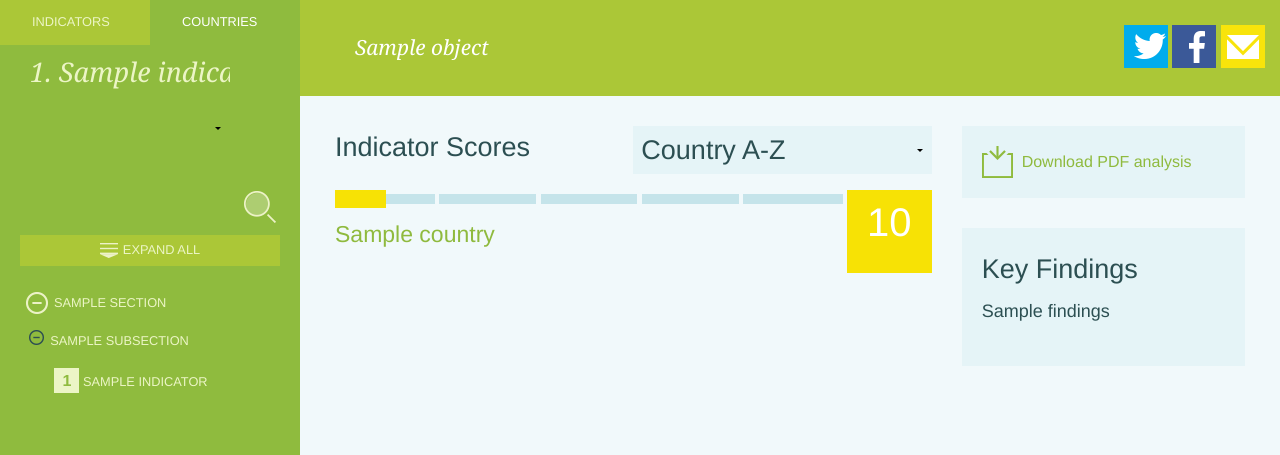
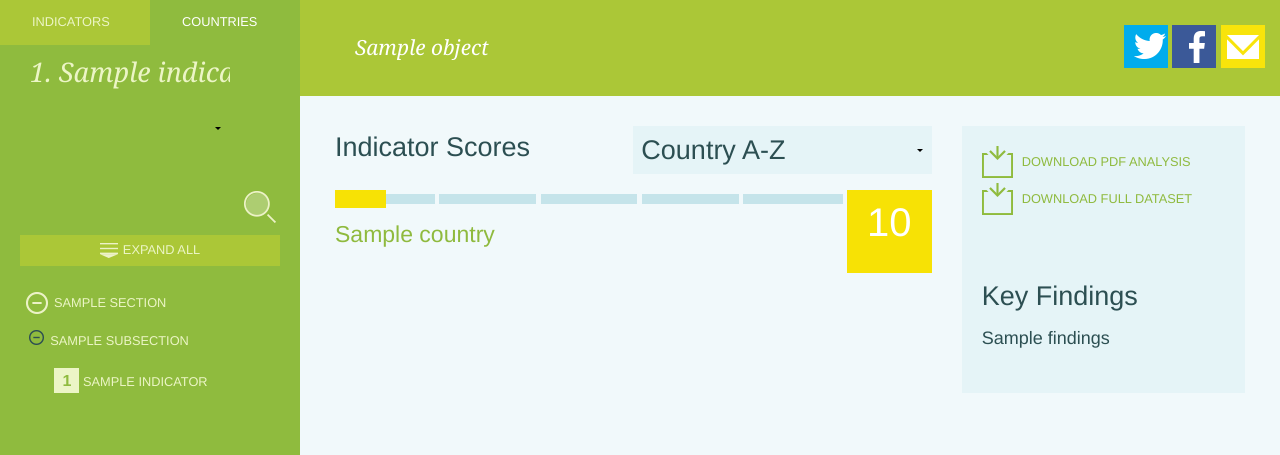
Before and after one commit to sunlightlabs/mptindicators, a Django app: template mptindicators/scorecard/templates/scorecard/section_detail.html in a window 1280 px wide. Shown: the part 100-555 px from the top of the page. Run offline with Django 3.2, Linux system fonts and the light colour scheme; the template is opened without the code that fills it: most values are stand-ins (such as "Sample title", 1, 10 or a date in 2020); parts of the project's set-up code (start-up, migrations or seed data) failed here and were passed over; some libraries are stand-ins or nearby versions.

Commit message:
Update download links

```diff
--- a/mptindicators/scorecard/templates/scorecard/base.html
+++ b/mptindicators/scorecard/templates/scorecard/base.html
@@ -145,7 +145,7 @@
 					<li><a href="{% url 'scorecard_methodology' %}">Methodology</a></li>
 					<li><a href="{% url 'scorecard_contributors' %}">Contributors</a></li>
 					<li><a href="{% url 'scorecard_faq' %}">FAQ</a></li>
-					<li><a class="download" href="http://assets.sunlightfoundation.com.s3.amazonaws.com/mpt/MPT%20-%20Campaign%20Finance%20Indicators%20Key%20Findings.pdf">Download PDF Analysis</a></li>
+					<li><a class="download" href="http://assets.sunlightfoundation.com.s3.amazonaws.com/mpt/MPT-Campaign-Finance-Indicators-Key-Findings.pdf">Download PDF Analysis</a></li>
 				</ul>
                 <ul class="partner-logos">
                     <li>
--- a/mptindicators/scorecard/templates/scorecard/country_detail.html
+++ b/mptindicators/scorecard/templates/scorecard/country_detail.html
@@ -47,7 +47,7 @@
 					<aside class="aside-content-block meta-nav-indicators">
 						<h3>Learn more</h3>
 						<ul class="no-bullet">
-							<li><a class="icon download" href="{% url 'scorecard_country_data' country.code %}">Download data</a></li>
+							<li><a class="icon download" href="http://assets.sunlightfoundation.com.s3.amazonaws.com/mpt/bulk.zip">Download full dataset</a></li>
 							<li><a class="icon country-details" href="https://www.globalintegrity.org/research/{{ country.gi_name }}/">Country details</a></li>
 
 						</ul>
--- a/mptindicators/scorecard/templates/scorecard/index.html
+++ b/mptindicators/scorecard/templates/scorecard/index.html
@@ -50,7 +50,7 @@
 							<li><a href="{% url 'scorecard_methodology' %}">Methodology</a></li>
 							<li><a href="{% url 'scorecard_contributors' %}">Contributors</a></li>
 							<li><a href="{% url 'scorecard_faq' %}">FAQ</a></li>
-							<li><a class="icon download" href="http://assets.sunlightfoundation.com.s3.amazonaws.com/mpt/MPT%20-%20Campaign%20Finance%20Indicators%20Key%20Findings.pdf">Download PDF analysis</a></li>
+							<li><a class="icon download" href="http://assets.sunlightfoundation.com.s3.amazonaws.com/mpt/MPT-Campaign-Finance-Indicators-Key-Findings.pdf">Download PDF analysis</a></li>
 
 						</ul>
 					</aside>
--- a/mptindicators/scorecard/templates/scorecard/section_detail.html
+++ b/mptindicators/scorecard/templates/scorecard/section_detail.html
@@ -40,7 +40,7 @@
                                             <span class="ticks"></span>
                                         </span>
 
-                                        <h4><a href="">{{ aggregate.country.name }}</a></h4>
+                                        <h4><a href="{% url 'scorecard_country' aggregate.country.code %}">{{ aggregate.country.name }}</a></h4>
                                     </div>
                                 </div>
                             </li>
@@ -48,8 +48,11 @@
                     </ul>
                 </div>
                 <div class="columns small-4">
-                    <aside class="aside-content-block meta-nav-indicators inline">
-                        <a class="icon download" href="{% url 'scorecard_methodology' %}">Download PDF analysis</a>
+                    <aside class="aside-content-block meta-nav-indicators">
+                        <ul class="no-bullet">
+                            <li><a class="icon download" href="http://assets.sunlightfoundation.com.s3.amazonaws.com/mpt/MPT-Campaign-Finance-Indicators-Key-Findings.pdf">Download PDF analysis</a></li>
+                            <li><a class="icon download" href="http://assets.sunlightfoundation.com.s3.amazonaws.com/mpt/bulk.zip">Download full dataset</a></li>
+                        </ul>
                     </aside>
                     <aside class="aside-content-block meta-nav-indicators">
                         <h3>Key Findings</h3>
```
Also changed, not shown: mptindicators/scorecard/templates/scorecard/indicator_detail.html (+5 -2 lines), mptindicators/scorecard/templates/scorecard/subsection_detail.html (+5 -2 lines).
